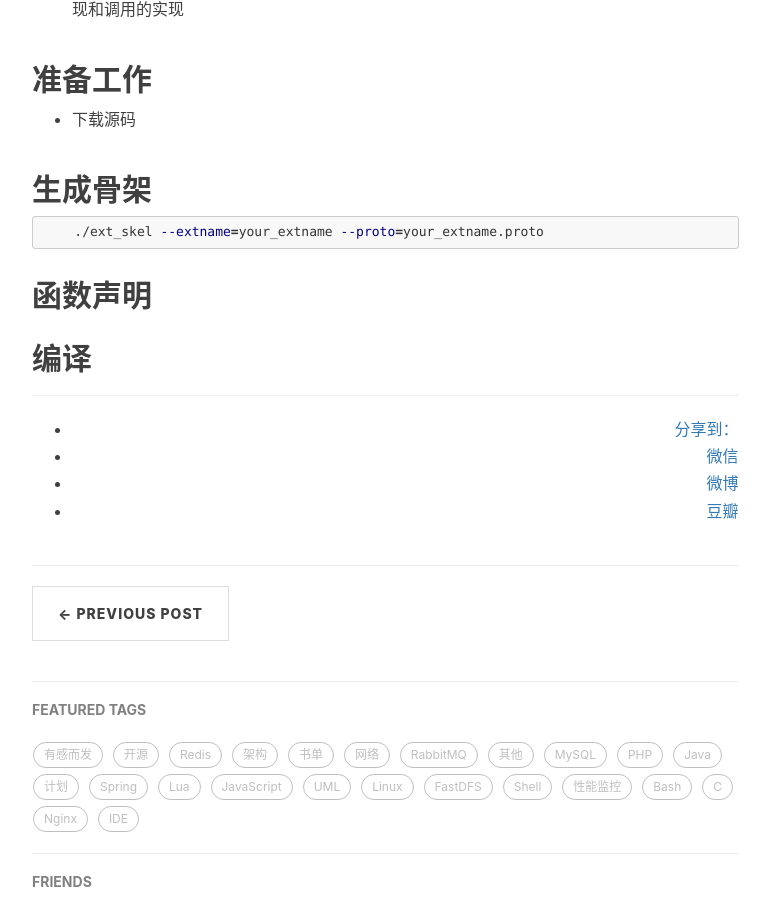
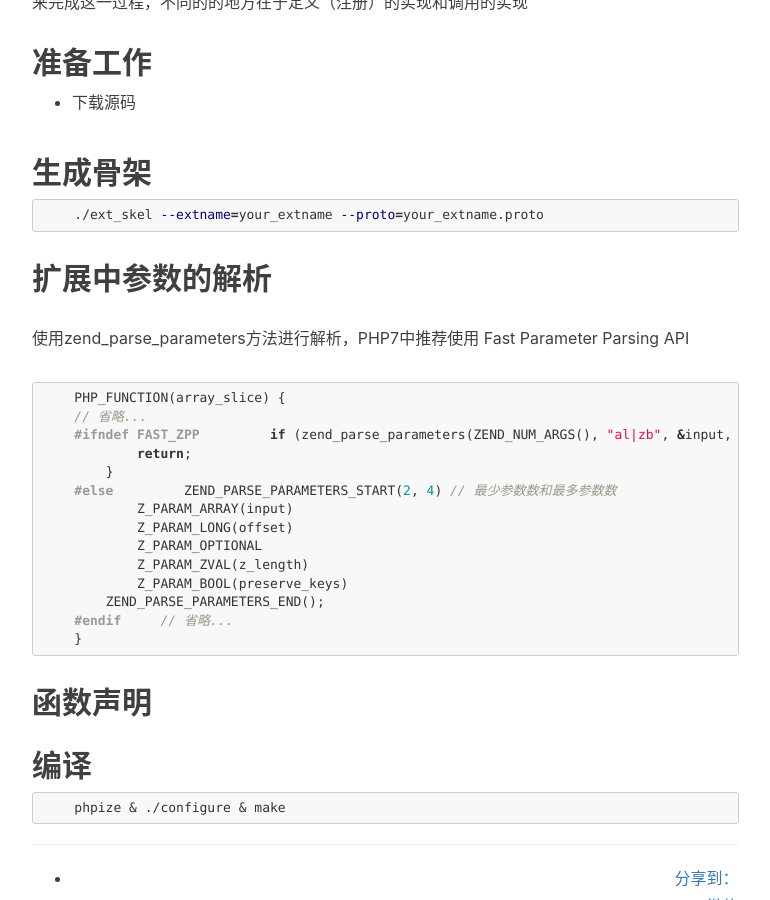
Before and after one commit to bug1024/jeet-blog, a Jekyll site: the page built from _posts/2017-05-27-php-extension.md, in a window 1280 px wide and 900 px high, scrolled down 3243 px. Shown: the whole window, without its empty margins (233-1003 px from the left). Built offline with Jekyll 4.4.1, drawn with Linux system fonts in a browser that asks for light colours; nearby versions of some CDN libraries; comment, search, counter and statistics services are not loaded.

Commit message:
php extension param parse

````diff
--- a/_posts/2017-05-27-php-extension.md
+++ b/_posts/2017-05-27-php-extension.md
@@ -137,7 +137,7 @@ PHP类实现
     };
 ```
 
- - 函数和方法的异同 函数和方法都是在编译阶段注册到compiler_globals变量中的，二者都使用相同的内核处理函数zend_do_begin_function_declaration() 和zend_do_end_function_declaration()来完成这一过程，不同的的地方在于定义（注册）的实现和调用的实现
+  函数和方法的异同 函数和方法都是在编译阶段注册到compiler_globals变量中的，二者都使用相同的内核处理函数zend_do_begin_function_declaration() 和zend_do_end_function_declaration()来完成这一过程，不同的的地方在于定义（注册）的实现和调用的实现
 
 ## 准备工作
  - 下载源码
@@ -147,6 +147,31 @@ PHP类实现
     ./ext_skel --extname=your_extname --proto=your_extname.proto
 ```
 
+## 扩展中参数的解析
+ 使用zend_parse_parameters方法进行解析，PHP7中推荐使用 Fast Parameter Parsing API
+```c
+    PHP_FUNCTION(array_slice) {
+    // 省略...
+    #ifndef FAST_ZPP
+        if (zend_parse_parameters(ZEND_NUM_ARGS(), "al|zb", &input, &offset, &z_length, &preserve_keys) == FAILURE) {
+            return;
+        }
+    #else
+        ZEND_PARSE_PARAMETERS_START(2, 4) // 最少参数数和最多参数数
+            Z_PARAM_ARRAY(input)
+            Z_PARAM_LONG(offset)
+            Z_PARAM_OPTIONAL
+            Z_PARAM_ZVAL(z_length)
+            Z_PARAM_BOOL(preserve_keys)
+        ZEND_PARSE_PARAMETERS_END();
+    #endif
+    // 省略...
+    }
+```
+
 ## 函数声明
 
 ## 编译
+```shell
+    phpize & ./configure & make
+```
````
